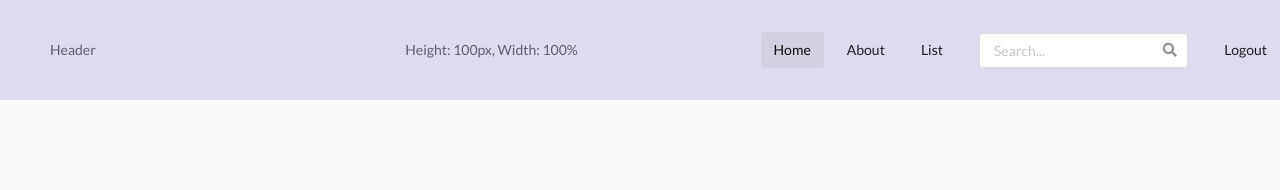
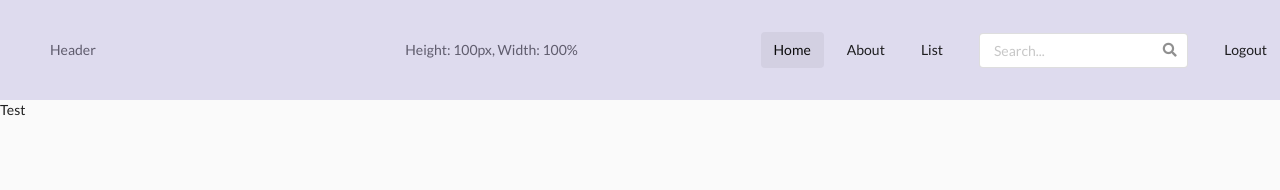
Before and after one commit to salbihmustafa/react-fakestore, a React (Create React App) app: page / in a window 1280 px wide. Shown: the top 190 px of the page. Built offline with nearby package versions, Linux system fonts and the light colour scheme.

Commit message:
install axios and add FakeStoreApi.js

```diff
--- a/package.json
+++ b/package.json
@@ -6,6 +6,7 @@
     "@testing-library/jest-dom": "^5.15.0",
     "@testing-library/react": "^11.2.7",
     "@testing-library/user-event": "^12.8.3",
+    "axios": "^0.24.0",
     "react": "^17.0.2",
     "react-dom": "^17.0.2",
     "react-scripts": "4.0.3",
--- a/src/App.js
+++ b/src/App.js
@@ -10,7 +10,7 @@ const App = () => {
         <div>Height: 100px, Width: 100%</div>
         <NavBar />
       </header>
-      <section></section>
+      <section>Test</section>
       <main></main>
       <footer>
         <div class="footer-name">Footer</div>
```
Also changed, not shown: src/components/FakeStoreAPI/FakeStoreApi.js (added), 1 other file (tests, documents, lock files or other folders).
